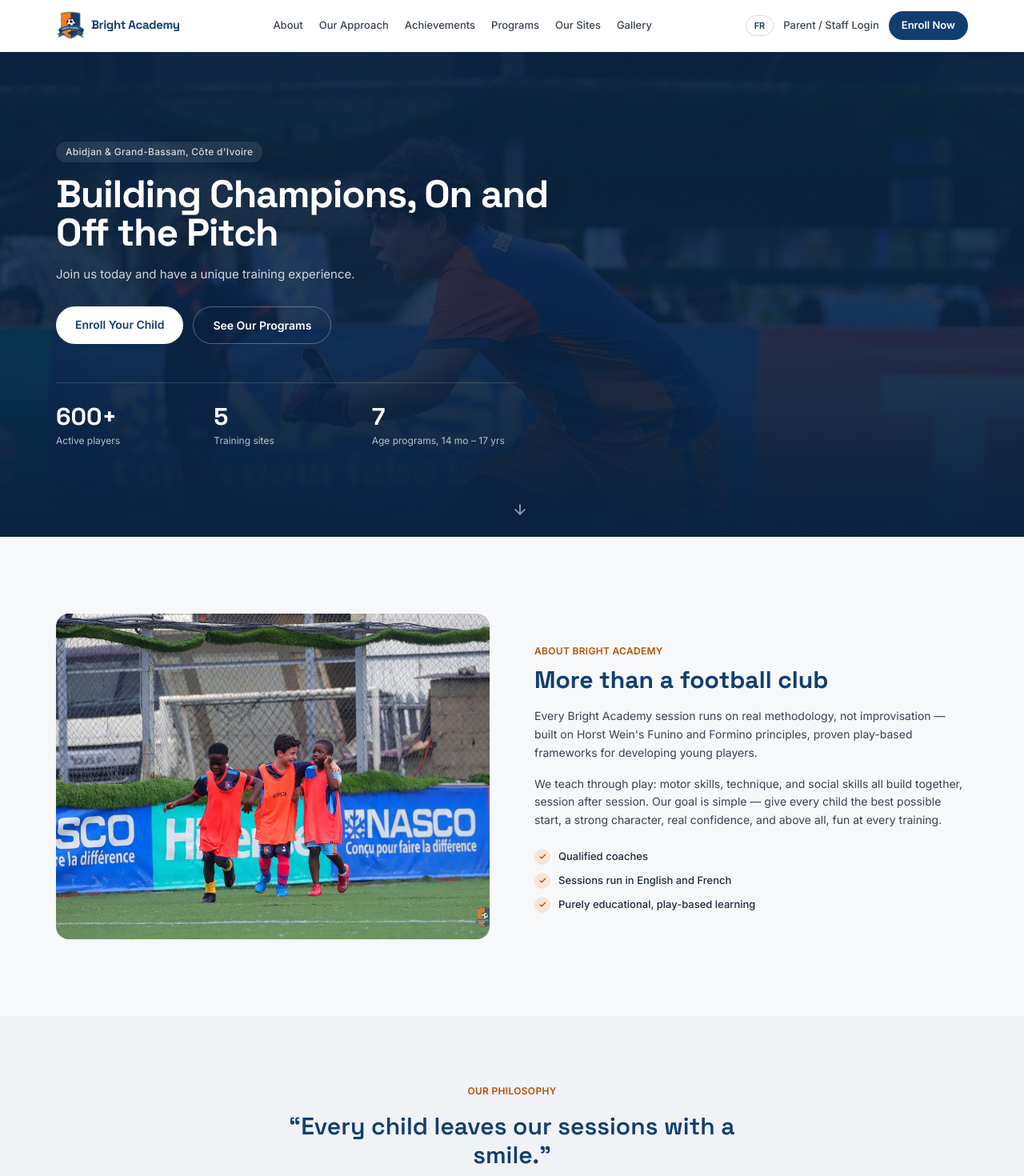
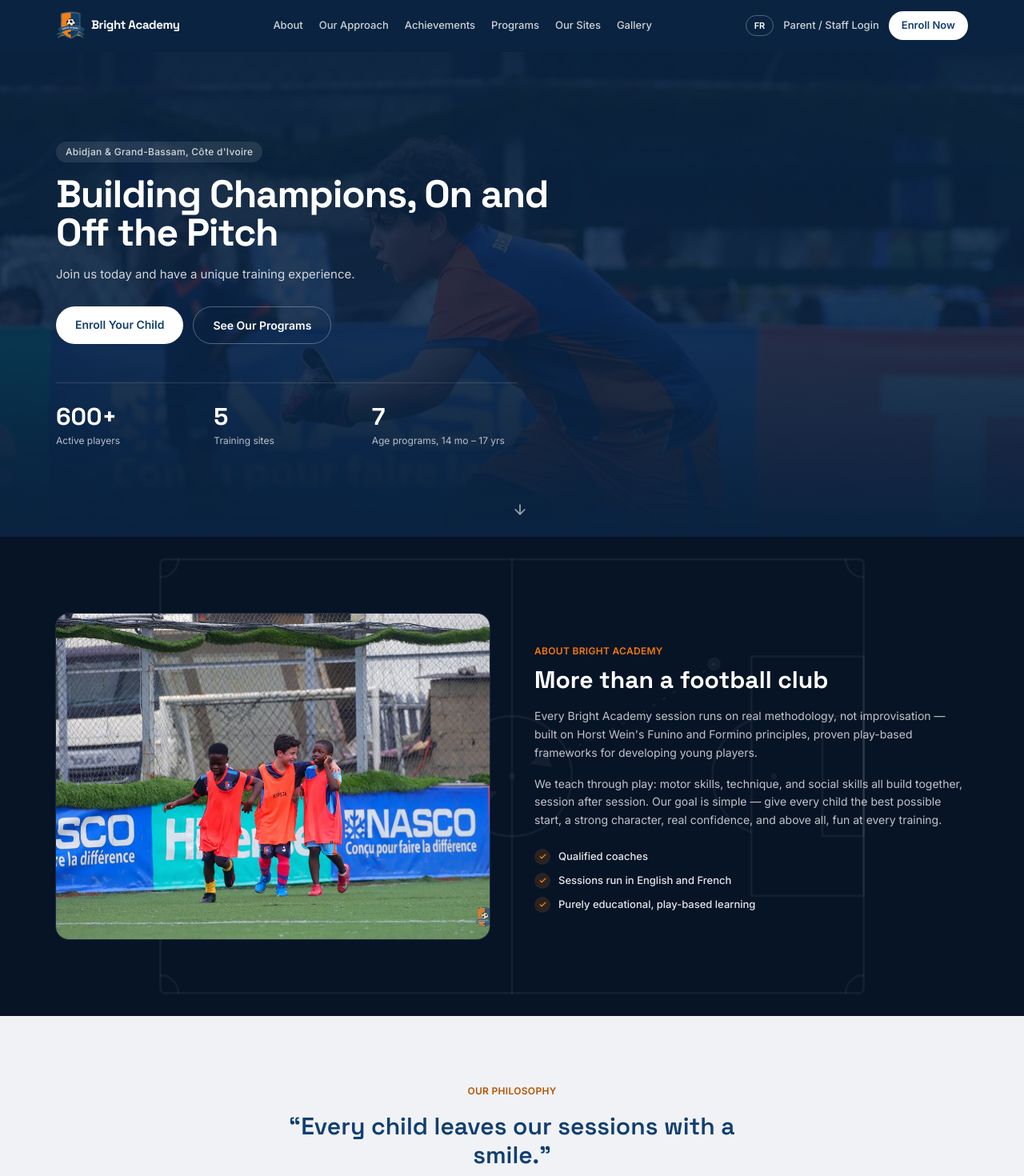
Before and after one commit to brightacademyci/bright-academy-marketing, a Next.js app: page / in a window 1280 px wide. Shown: the top 1470 px of the page at 80% size. Built offline with nearby package versions, Linux system fonts and the light colour scheme.

Commit message:
Make navy the dominant site color, extend pitch-diagram motif

```diff
--- a/components/About.tsx
+++ b/components/About.tsx
@@ -3,14 +3,16 @@
 import Image from "next/image";
 import { useLanguage } from "./LanguageProvider";
 import { Reveal } from "./Reveal";
+import { PitchDiagram } from "./PitchDiagram";
 
 export function About() {
   const { t } = useLanguage();
 
   return (
-    <section id="about" className="mx-auto max-w-content px-5 py-16 md:py-24">
-      <div className="grid gap-10 md:grid-cols-2 md:items-center md:gap-14">
-        <Reveal className="relative aspect-[4/3] overflow-hidden rounded-2xl shadow-sm">
+    <section id="about" className="relative overflow-hidden bg-navy-deep py-16 text-white md:py-24">
+      <PitchDiagram className="pointer-events-none absolute inset-0 h-full w-full text-white/[0.05]" />
+      <div className="relative mx-auto grid max-w-content gap-10 px-5 md:grid-cols-2 md:items-center md:gap-14">
+        <Reveal className="relative aspect-[4/3] overflow-hidden rounded-2xl ring-1 ring-white/10">
           <Image
             src="/images/about.jpg"
             alt="Bright Academy players huddled together on the pitch"
@@ -20,11 +22,11 @@ export function About() {
           />
         </Reveal>
         <Reveal delay={120}>
-          <span className="text-[12px] font-semibold uppercase tracking-wide text-orange-text">{t.about.eyebrow}</span>
-          <h2 className="mt-2 font-display text-2xl font-bold text-navy md:text-3xl">{t.about.title}</h2>
+          <span className="text-[12px] font-semibold uppercase tracking-wide text-orange">{t.about.eyebrow}</span>
+          <h2 className="mt-2 font-display text-2xl font-bold text-white md:text-3xl">{t.about.title}</h2>
           <div className="mt-4 space-y-4">
             {t.about.body.map((p, i) => (
-              <p key={i} className="text-[14px] leading-relaxed text-navy-deep/80">
+              <p key={i} className="text-[14px] leading-relaxed text-white/75">
                 {p}
               </p>
             ))}
@@ -32,8 +34,8 @@ export function About() {
 
           <ul className="mt-6 flex flex-col gap-2.5">
             {t.about.highlights.map((h) => (
-              <li key={h.title} className="flex items-center gap-2.5 text-[13px] font-medium text-navy-deep/90">
-                <span className="flex h-5 w-5 shrink-0 items-center justify-center rounded-full bg-orange/15 text-orange-text">
+              <li key={h.title} className="flex items-center gap-2.5 text-[13px] font-medium text-white/90">
+                <span className="flex h-5 w-5 shrink-0 items-center justify-center rounded-full bg-orange/15 text-orange">
                   <svg width="11" height="11" viewBox="0 0 24 24" fill="none" stroke="currentColor" strokeWidth="3">
                     <path d="M5 13l4 4L19 7" strokeLinecap="round" strokeLinejoin="round" />
                   </svg>
--- a/components/Header.tsx
+++ b/components/Header.tsx
@@ -29,7 +29,7 @@ export function Header() {
   return (
     <header
       className={`sticky top-0 z-50 border-b transition-all duration-300 ${
-        scrolled ? "border-black/5 bg-white/85 shadow-sm backdrop-blur-md" : "border-transparent bg-white/90 backdrop-blur"
+        scrolled ? "border-white/10 bg-navy-dark/95 shadow-sm backdrop-blur-md" : "border-transparent bg-navy-dark backdrop-blur"
       }`}
     >
       <div
@@ -39,12 +39,12 @@ export function Header() {
       >
         <a href="#top" className="flex items-center gap-2">
           <Image src="/logo/crest.png" alt="Bright Academy" width={36} height={36} className="rounded" />
-          <span className="font-display text-[15px] font-bold tracking-tight text-navy">Bright Academy</span>
+          <span className="font-display text-[15px] font-bold tracking-tight text-white">Bright Academy</span>
         </a>
 
         <nav className="hidden items-center gap-5 lg:flex">
           {SECTIONS.map((s) => (
-            <a key={s.id} href={`#${s.id}`} className="text-[13px] font-medium text-navy-deep/80 hover:text-navy">
+            <a key={s.id} href={`#${s.id}`} className="text-[13px] font-medium text-white/80 hover:text-white">
               {t.nav[s.key]}
             </a>
           ))}
@@ -53,51 +53,51 @@ export function Header() {
         <div className="hidden items-center gap-3 lg:flex">
           <button
             onClick={() => setLang(lang === "en" ? "fr" : "en")}
-            className="rounded-full border border-navy/20 px-2.5 py-1 text-[11px] font-semibold text-navy"
+            className="rounded-full border border-white/30 px-2.5 py-1 text-[11px] font-semibold text-white"
           >
             {lang === "en" ? "FR" : "EN"}
           </button>
-          <a href={LOGIN_URL} className="text-[13px] font-medium text-navy-deep/80 hover:text-navy">
+          <a href={LOGIN_URL} className="text-[13px] font-medium text-white/80 hover:text-white">
             {t.nav.login}
           </a>
           <a
             href={ENROLL_URL}
-            className="rounded-full bg-navy px-4 py-2 text-[13px] font-semibold text-white hover:bg-navy-dark"
+            className="rounded-full bg-white px-4 py-2 text-[13px] font-semibold text-navy hover:bg-white/90"
           >
             {t.nav.enroll}
           </a>
         </div>
 
         <button
-          className="flex h-9 w-9 items-center justify-center rounded-full border border-navy/20 lg:hidden"
+          className="flex h-9 w-9 items-center justify-center rounded-full border border-white/30 lg:hidden"
           onClick={() => setOpen((v) => !v)}
           aria-label="Menu"
         >
-          <span className="text-navy">{open ? "✕" : "☰"}</span>
+          <span className="text-white">{open ? "✕" : "☰"}</span>
         </button>
       </div>
 
       {open && (
-        <div className="border-t border-black/5 bg-white px-5 py-4 lg:hidden">
+        <div className="border-t border-white/10 bg-navy-dark px-5 py-4 lg:hidden">
           <nav className="flex flex-col gap-3">
             {SECTIONS.map((s) => (
-              <a key={s.id} href={`#${s.id}`} onClick={() => setOpen(false)} className="text-sm font-medium text-navy-deep">
+              <a key={s.id} href={`#${s.id}`} onClick={() => setOpen(false)} className="text-sm font-medium text-white/90">
                 {t.nav[s.key]}
               </a>
             ))}
-            <a href={LOGIN_URL} className="text-sm font-medium text-navy-deep">
+            <a href={LOGIN_URL} className="text-sm font-medium text-white/90">
               {t.nav.login}
             </a>
             <div className="mt-1 flex items-center gap-3">
               <button
                 onClick={() => setLang(lang === "en" ? "fr" : "en")}
-                className="rounded-full border border-navy/20 px-2.5 py-1 text-[11px] font-semibold text-navy"
+                className="rounded-full border border-white/30 px-2.5 py-1 text-[11px] font-semibold text-white"
               >
                 {lang === "en" ? "FR" : "EN"}
               </button>
               <a
                 href={ENROLL_URL}
-                className="flex-1 rounded-full bg-navy px-4 py-2 text-center text-[13px] font-semibold text-white"
+                className="flex-1 rounded-full bg-white px-4 py-2 text-center text-[13px] font-semibold text-navy"
               >
                 {t.nav.enroll}
               </a>
--- a/components/Programs.tsx
+++ b/components/Programs.tsx
@@ -3,34 +3,37 @@
 import { useLanguage } from "./LanguageProvider";
 import { ENROLL_URL } from "@/lib/content";
 import { Reveal } from "./Reveal";
+import { PitchDiagram } from "./PitchDiagram";
 
 export function Programs() {
   const { t } = useLanguage();
 
   return (
-    <section id="programs" className="mx-auto max-w-content px-5 py-16 md:py-24">
+    <section id="programs" className="relative overflow-hidden bg-navy-deep py-16 text-white md:py-24">
+      <PitchDiagram className="pointer-events-none absolute inset-0 h-full w-full text-white/[0.05]" />
+      <div className="relative mx-auto max-w-content px-5">
         <Reveal className="max-w-2xl">
-        <span className="text-[12px] font-semibold uppercase tracking-wide text-orange-text">{t.programs.eyebrow}</span>
-        <h2 className="mt-2 font-display text-2xl font-bold text-navy md:text-3xl">{t.programs.title}</h2>
-        <p className="mt-3 text-[14px] text-navy-deep/70">{t.programs.subtitle}</p>
+          <span className="text-[12px] font-semibold uppercase tracking-wide text-orange">{t.programs.eyebrow}</span>
+          <h2 className="mt-2 font-display text-2xl font-bold text-white md:text-3xl">{t.programs.title}</h2>
+          <p className="mt-3 text-[14px] text-white/70">{t.programs.subtitle}</p>
         </Reveal>
 
         <div className="mt-10 space-y-12">
           {t.programs.groups.map((group) => (
             <div key={group.tagline}>
-            <Reveal className="flex flex-wrap items-baseline gap-x-3 gap-y-1 border-b border-navy/10 pb-3">
-              <h3 className="font-display text-lg font-bold text-navy">{group.tagline}</h3>
-              <span className="text-[12px] font-semibold text-orange-text">{group.ageRange}</span>
+              <Reveal className="flex flex-wrap items-baseline gap-x-3 gap-y-1 border-b border-white/15 pb-3">
+                <h3 className="font-display text-lg font-bold text-white">{group.tagline}</h3>
+                <span className="text-[12px] font-semibold text-orange">{group.ageRange}</span>
               </Reveal>
               <div className="mt-5 grid gap-4 sm:grid-cols-2 lg:grid-cols-3">
                 {group.categories.map((c, i) => (
                   <Reveal key={c.name} delay={i * 60}>
-                  <div className="h-full rounded-2xl border border-navy/10 p-5 transition duration-300 hover:-translate-y-1 hover:border-navy/25 hover:shadow-md">
+                    <div className="h-full rounded-2xl bg-white/5 p-5 ring-1 ring-white/10 transition duration-300 hover:-translate-y-1 hover:bg-white/10 hover:ring-white/25">
                       <div className="flex items-baseline justify-between gap-2">
-                      <h4 className="font-display text-[15px] font-semibold text-navy">{c.name}</h4>
-                      <span className="whitespace-nowrap text-[11px] font-semibold text-orange-text">{c.range}</span>
+                        <h4 className="font-display text-[15px] font-semibold text-white">{c.name}</h4>
+                        <span className="whitespace-nowrap text-[11px] font-semibold text-orange">{c.range}</span>
                       </div>
-                    <p className="mt-2 text-[13px] leading-relaxed text-navy-deep/70">{c.note}</p>
+                      <p className="mt-2 text-[13px] leading-relaxed text-white/70">{c.note}</p>
                     </div>
                   </Reveal>
                 ))}
@@ -42,12 +45,13 @@ export function Programs() {
         <Reveal className="mt-10">
           <a
             href={ENROLL_URL}
-          className="flex flex-col items-start justify-center rounded-2xl bg-navy p-6 text-white transition duration-300 hover:-translate-y-1 hover:bg-navy-dark hover:shadow-md sm:flex-row sm:items-center sm:justify-between"
+            className="flex flex-col items-start justify-center rounded-2xl bg-white p-6 text-navy transition duration-300 hover:-translate-y-1 hover:bg-white/90 hover:shadow-md sm:flex-row sm:items-center sm:justify-between"
           >
             <span className="font-display text-[16px] font-semibold">{t.hero.ctaPrimary}</span>
-          <span className="mt-2 text-[13px] text-white/70 sm:mt-0">{t.programs.subtitle}</span>
+            <span className="mt-2 text-[13px] text-navy-deep/70 sm:mt-0">{t.programs.subtitle}</span>
           </a>
         </Reveal>
+      </div>
     </section>
   );
 }
--- a/components/Sites.tsx
+++ b/components/Sites.tsx
@@ -4,13 +4,14 @@ import dynamic from "next/dynamic";
 import { useEffect, useRef, useState } from "react";
 import { useLanguage } from "./LanguageProvider";
 import { Reveal } from "./Reveal";
+import { PitchDiagram } from "./PitchDiagram";
 
 // react-leaflet touches `window` at import time, so it can only ever run in
 // the browser — ssr:false keeps it out of the server bundle entirely rather
 // than hydration-mismatching.
 const SiteMap = dynamic(() => import("./SiteMap"), {
   ssr: false,
-  loading: () => <div className="h-full w-full animate-pulse bg-navy/10" />,
+  loading: () => <div className="h-full w-full animate-pulse bg-white/10" />,
 });
 
 export function Sites() {
@@ -39,12 +40,13 @@ export function Sites() {
   }, []);
 
   return (
-    <section id="sites" className="bg-navy/[0.03] py-16 md:py-24">
-      <div className="mx-auto max-w-content px-5">
+    <section id="sites" className="relative overflow-hidden bg-navy-deep py-16 text-white md:py-24">
+      <PitchDiagram className="pointer-events-none absolute inset-0 h-full w-full text-white/[0.05]" />
+      <div className="relative mx-auto max-w-content px-5">
         <Reveal className="max-w-2xl">
-          <span className="text-[12px] font-semibold uppercase tracking-wide text-orange-text">{t.sites.eyebrow}</span>
-          <h2 className="mt-2 font-display text-2xl font-bold text-navy md:text-3xl">{t.sites.title}</h2>
-          <p className="mt-3 text-[14px] text-navy-deep/70">{t.sites.subtitle}</p>
+          <span className="text-[12px] font-semibold uppercase tracking-wide text-orange">{t.sites.eyebrow}</span>
+          <h2 className="mt-2 font-display text-2xl font-bold text-white md:text-3xl">{t.sites.title}</h2>
+          <p className="mt-3 text-[14px] text-white/70">{t.sites.subtitle}</p>
         </Reveal>
 
         <div className="mt-10 grid gap-4 lg:grid-cols-[minmax(0,1fr)_1.3fr] lg:items-stretch">
@@ -55,7 +57,7 @@ export function Sites() {
                 onClick={() => setSelected(i)}
                 className={`flex items-start gap-3 rounded-2xl p-5 text-left shadow-sm ring-1 transition ${
                   i === selected
-                    ? "bg-navy text-white ring-navy"
+                    ? "bg-navy text-white ring-2 ring-orange"
                     : "bg-white text-navy ring-black/5 hover:ring-navy/25"
                 }`}
               >
@@ -78,12 +80,12 @@ export function Sites() {
 
           <div
             ref={mapWrapRef}
-            className="order-1 h-[320px] overflow-hidden rounded-2xl shadow-sm ring-1 ring-black/5 lg:order-2 lg:h-auto lg:min-h-[420px]"
+            className="order-1 h-[320px] overflow-hidden rounded-2xl shadow-sm ring-1 ring-white/10 lg:order-2 lg:h-auto lg:min-h-[420px]"
           >
             {mapNearView ? (
               <SiteMap sites={t.sites.list} selected={selected} onSelect={setSelected} directionsLabel={t.sites.directions} />
             ) : (
-              <div className="h-full w-full animate-pulse bg-navy/10" />
+              <div className="h-full w-full animate-pulse bg-white/10" />
             )}
           </div>
         </div>
```
Lines whose indentation alone changed are shown as unchanged.
